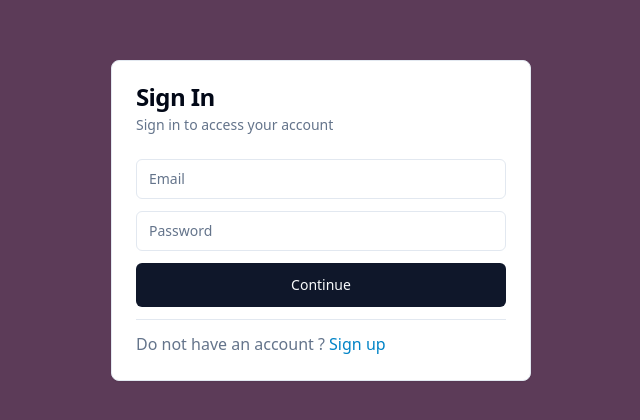
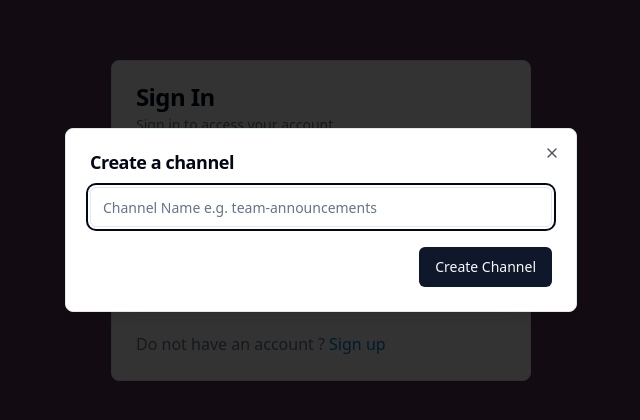
Before and after one commit to SarthakBhandari01/Messaging_app_frontend, a React (Vite) app: page /auth/signin in a window 1280 px wide. Shown: the part 180-600 px from the top of the page, without its empty margins (319-959 px from the left). Built offline with nearby package versions, Linux system fonts and the light colour scheme; no server answers.

Commit message:
Add create channel modal

```diff
--- /dev/null
+++ b/src/components/molecules/CreateChannelModal/CreateChannelModal.jsx
@@ -0,0 +1,46 @@
+import { useState } from "react";
+
+import { Button } from "@/components/ui/button";
+import {
+  Dialog,
+  DialogContent,
+  DialogHeader,
+  DialogTitle,
+} from "@/components/ui/dialog";
+import { Input } from "@/components/ui/input";
+import { useCreateChannelModal } from "@/hooks/context/useCreateChannelModal";
+
+export const CreateChannelModal = () => {
+  const { openCreateChannelModal, setOpenCreateChannelModal } =
+    useCreateChannelModal();
+  const [channelName, setChannelName] = useState("");
+
+  function handleClose() {
+    setOpenCreateChannelModal(false);
+  }
+
+  function handleFormSubmit(e) {
+    e.preventDefault();
+  }
+  return (
+    <Dialog open={openCreateChannelModal} onOpenChange={handleClose}>
+      <DialogContent>
+        <DialogHeader>
+          <DialogTitle>Create a channel</DialogTitle>
+        </DialogHeader>
+        <form onSubmit={handleFormSubmit}>
+          <Input
+            value={channelName}
+            onChange={(e) => setChannelName(e.target.value)}
+            placeHolder="Channel Name e.g. team-announcements"
+            minLength={3}
+            required
+          />
+          <div className="flex justify-end mt-5">
+            <Button>Create Channel</Button>
+          </div>
+        </form>
+      </DialogContent>
+    </Dialog>
+  );
+};
--- a/src/components/organisms/Modals/Modals.jsx
+++ b/src/components/organisms/Modals/Modals.jsx
@@ -1,3 +1,4 @@
+import { CreateChannelModal } from "@/components/molecules/CreateChannelModal/CreateChannelModal";
 import { CreateWorkspaceModal } from "@/components/molecules/CreateWorkspaceModal/CreateWorkspaceModal";
 import { WorkspacePreferencesModal } from "@/components/molecules/Workspace/WorkspacePreferencesModal";
 
@@ -6,6 +7,7 @@ export const Modals = () => {
     <>
       <WorkspacePreferencesModal />
       <CreateWorkspaceModal />
+      <CreateChannelModal />
     </>
   );
 };
--- a/src/context/AppContextProvider.jsx
+++ b/src/context/AppContextProvider.jsx
@@ -1,11 +1,13 @@
 import combineContext from "@/utils/CombineContext";
 
 import { AuthContextProvider } from "./AuthContext";
+import { CreateChannelContextProvider } from "./CreateChannelContext";
 import { CreateWorkspaceContextProvider } from "./CreateWorkspaceContext";
 import { WorkspacePreferencesModalContextProvider } from "./WorkspacePreferencesModalContext";
 
 export const AppContextProvider = combineContext(
   AuthContextProvider,
   CreateWorkspaceContextProvider,
-  WorkspacePreferencesModalContextProvider
+  WorkspacePreferencesModalContextProvider,
+  CreateChannelContextProvider
 );
--- /dev/null
+++ b/src/context/CreateChannelContext.jsx
@@ -0,0 +1,16 @@
+import { createContext, useState } from "react";
+
+const CreateChannelContext = createContext();
+
+export const CreateChannelContextProvider = ({ children }) => {
+  const [openCreateChannelModal, setOpenCreateChannelModal] = useState(true);
+  return (
+    <CreateChannelContext.Provider
+      value={{ openCreateChannelModal, setOpenCreateChannelModal }}
+    >
+      {children}
+    </CreateChannelContext.Provider>
+  );
+};
+
+export default CreateChannelContext;
--- /dev/null
+++ b/src/hooks/context/useCreateChannelModal.js
@@ -0,0 +1,7 @@
+import { useContext } from "react";
+
+import CreateChannelContext from "@/context/CreateChannelContext";
+
+export const useCreateChannelModal = () => {
+  return useContext(CreateChannelContext);
+};
```
